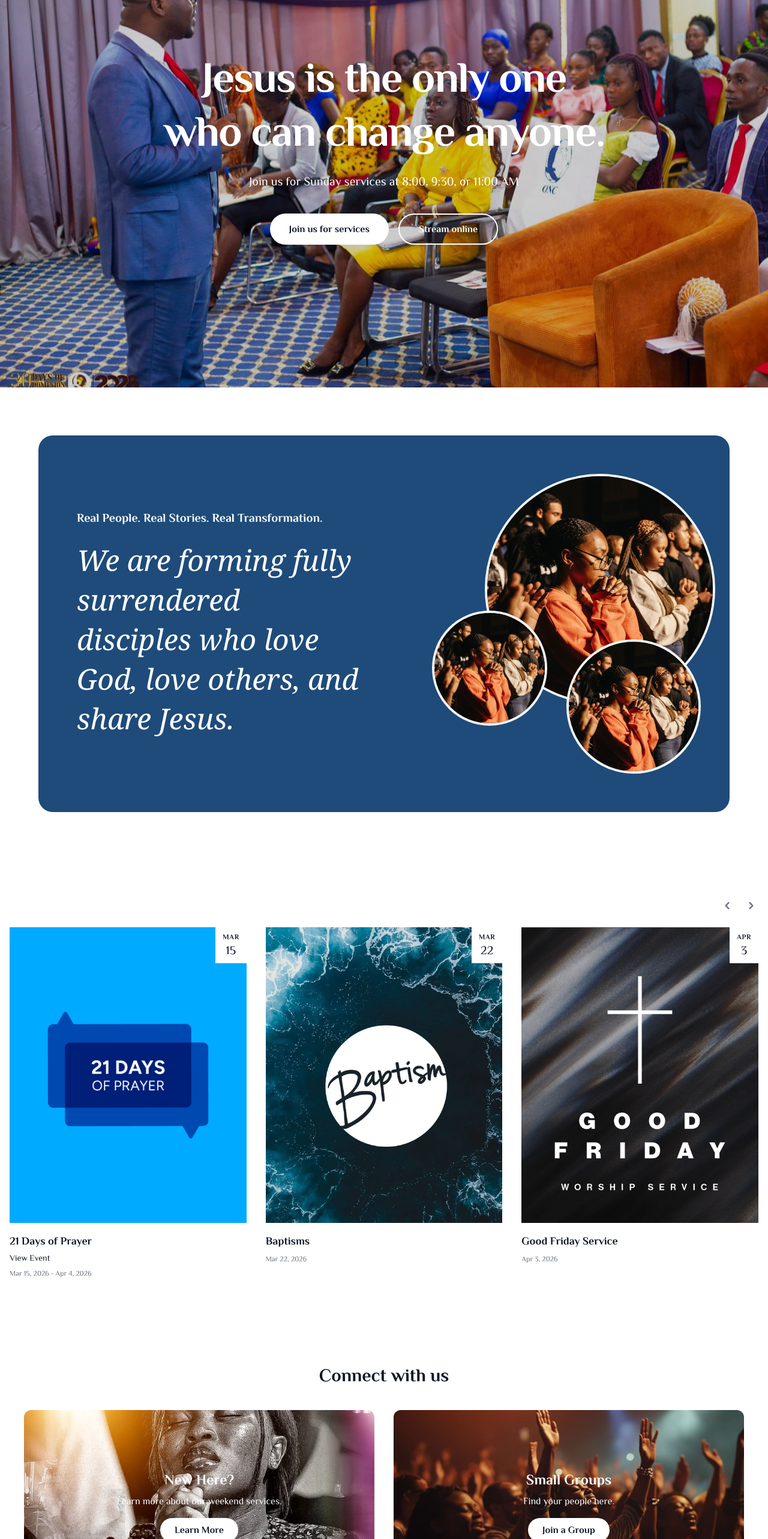
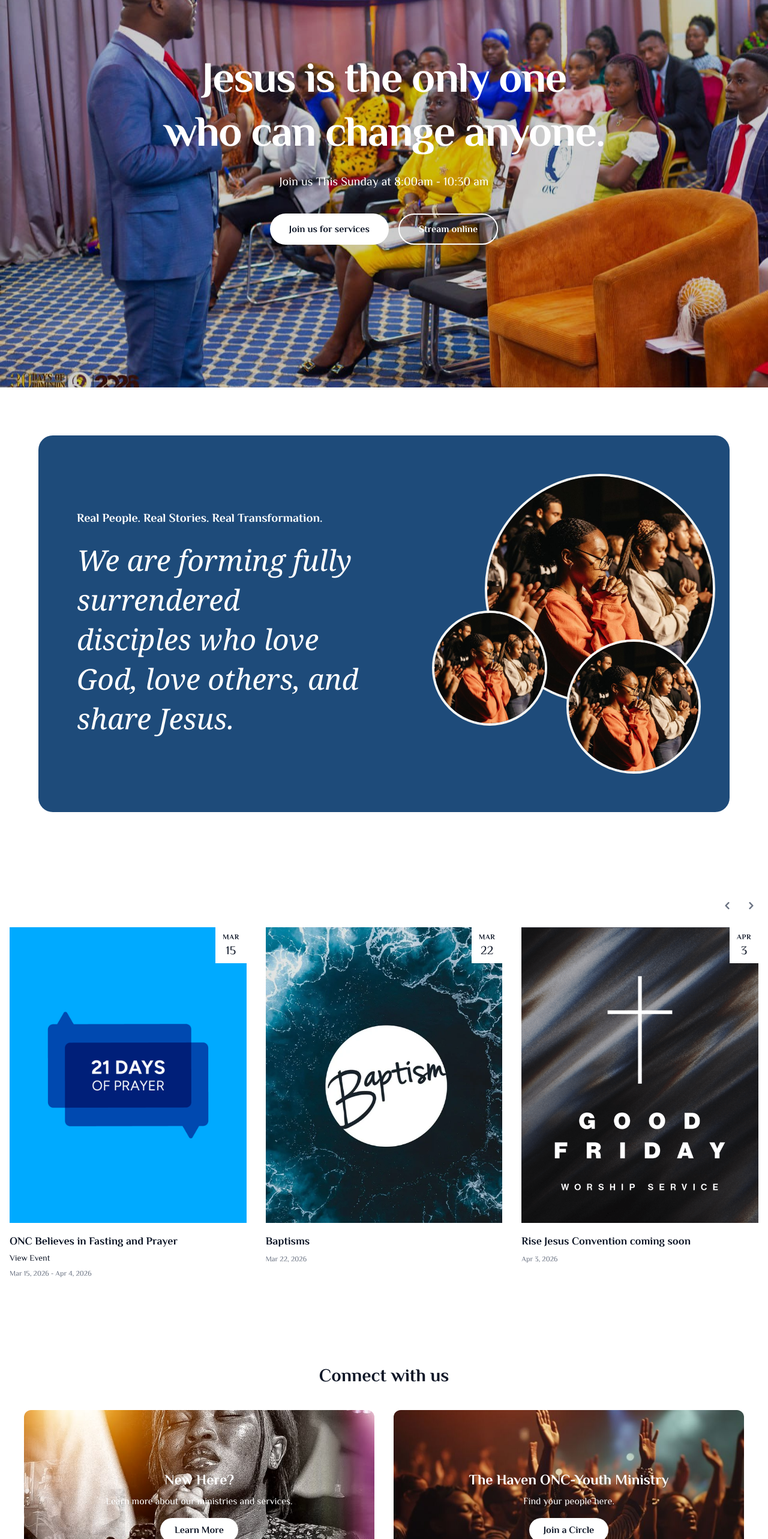
Before and after one commit to aa-Teye/ONC_Website_2026, a React (Vite) app: page / in a window 1280 px wide. Shown: the part 234-2800 px from the top of the page at 60% size. Built offline with nearby package versions, Linux system fonts and the light colour scheme.

Commit message:
Updated homepage text and footer content

```diff
--- a/src/layouts/Footer.jsx
+++ b/src/layouts/Footer.jsx
@@ -9,8 +9,7 @@ const Footer = () => {
             OVERCOMERS NATION
           </h2>
           <p className="mb-6 max-w-sm">
-            Forming fully surrendered disciples who love God, love others, and
-            share Jesus.
+            Winning Though Faith.
           </p>
           <p className="text-sm text-gray-500">
             &copy; {new Date().getFullYear()} Overcomers Nation Church. All
@@ -47,10 +46,11 @@ const Footer = () => {
         <div>
           <h3 className="text-lg font-bold text-white mb-4">Visit Us</h3>
           <p className="mb-2"> Overcomers Church</p>
-          <p className="mb-2">Accra, Ghana</p>
-          <p className="mb-4">(+233) 55 269 4597</p>
+          <p className="mb-2">Tesano-Accra, Ghana</p>
+          <p className="mb-4">(+233) 54 636 3957</p>
           <h4 className="font-bold text-white mt-4 mb-2">Service Times</h4>
-          <p>Sundays: 8:00 AM & 10:30 AM</p>
+          <p>Sundays: 8:00 AM - 10:30 AM</p>
+          <p>Tuesdays: 6:00 PM - 10:30 PM</p>
         </div>
       </div>
     </footer>
--- a/src/pages/Home.jsx
+++ b/src/pages/Home.jsx
@@ -28,7 +28,7 @@ const Home = () => {
             change anyone.
           </h1>
           <p className="text-lg md:text-xl mb-10 font-medium">
-            Join us for Sunday services at 8:00, 9:30, or 11:00 AM
+            Join us This Sunday at 8:00am - 10:30 am
           </p>
           <div className="flex flex-col sm:flex-row gap-4">
             <button className="bg-white text-gray-900 px-8 py-3 rounded-full font-bold hover:bg-gray-100 transition">
@@ -107,7 +107,7 @@ const Home = () => {
                 </div>
               </div>
               <h3 className="text-lg font-bold text-gray-900">
-                21 Days of Prayer
+               ONC Believes in Fasting and Prayer
               </h3>
               <p className="text-gray-900 text-sm mt-1 font-medium hover:underline">
                 View Event
@@ -139,7 +139,7 @@ const Home = () => {
               <div className="relative w-full aspect-4/5 bg-gray-900 mb-4 overflow-hidden">
                 <img
                   src={event3}
-                  alt="Good Friday Service"
+                  alt="Easter Service"
                   className="w-full h-full object-cover group-hover:scale-105 transition duration-700 ease-in-out"
                 />
                 <div className="absolute top-0 right-0 bg-white px-3 py-2 text-center text-gray-900">
@@ -150,7 +150,7 @@ const Home = () => {
                 </div>
               </div>
               <h3 className="text-lg font-bold text-gray-900">
-                Good Friday Service
+                Rise Jesus Convention coming soon
               </h3>
               <p className="text-gray-500 text-xs mt-2">Apr 3, 2026</p>
             </div>
@@ -175,7 +175,7 @@ const Home = () => {
                   New Here?
                 </h3>
                 <p className="text-white drop-shadow-md mb-4 font-medium">
-                  Learn more about our weekend services.
+                  Learn more about our ministries and services.
                 </p>
                 <a
                   href="#"
@@ -193,7 +193,7 @@ const Home = () => {
               />
               <div className="relative z-10 flex flex-col items-center justify-center h-full text-center p-6">
                 <h3 className="text-2xl font-bold text-white drop-shadow-md mb-2">
-                  Small Groups
+                  The Haven ONC-Youth Ministry
                 </h3>
                 <p className="text-white drop-shadow-md mb-4 font-medium">
                   Find your people here.
@@ -202,7 +202,7 @@ const Home = () => {
                   href="#"
                   className="bg-white text-gray-900 px-6 py-2 rounded-full font-bold hover:bg-gray-200 transition"
                 >
-                  Join a Group
+                  Join a Circle
                 </a>
               </div>
             </div>
@@ -215,7 +215,7 @@ const Home = () => {
               />
               <div className="relative z-10 flex flex-col items-center justify-center h-full text-center p-6">
                 <h3 className="text-2xl font-bold text-white drop-shadow-md mb-2">
-                  Growth Track
+                  Growth Track / The Journey of Faith
                 </h3>
                 <p className="text-white drop-shadow-md mb-4 font-medium">
                   Step into the story you were made for.
@@ -257,14 +257,13 @@ const Home = () => {
       <section className="py-24 px-4 bg-gray-900 text-white text-center">
         <div className="max-w-3xl mx-auto">
           <p className="text-sm font-bold uppercase tracking-widest text-gray-400 mb-2">
-            Latest Sermon
+            Latest Sermon : The Dominion Series
           </p>
           <h2 className="text-4xl md:text-5xl font-bold mb-6">
-            Chasing after meaning.
+            The Concept of Dominion.
           </h2>
           <p className="text-xl text-gray-300 mb-8 italic">
-            "Meaningless! Meaningless! Utterly Meaningless! Everything is
-            meaningless." - Ecc 1:2
+            "Understanding The Purpose and Power of Dominion.Genesis 1:28
           </p>
           <button className="bg-blue-600 text-white px-8 py-3 rounded-full font-bold hover:bg-blue-700 transition">
             Watch Now
```
Also changed, not shown: 1 other file (tests, documents, lock files or other folders).
